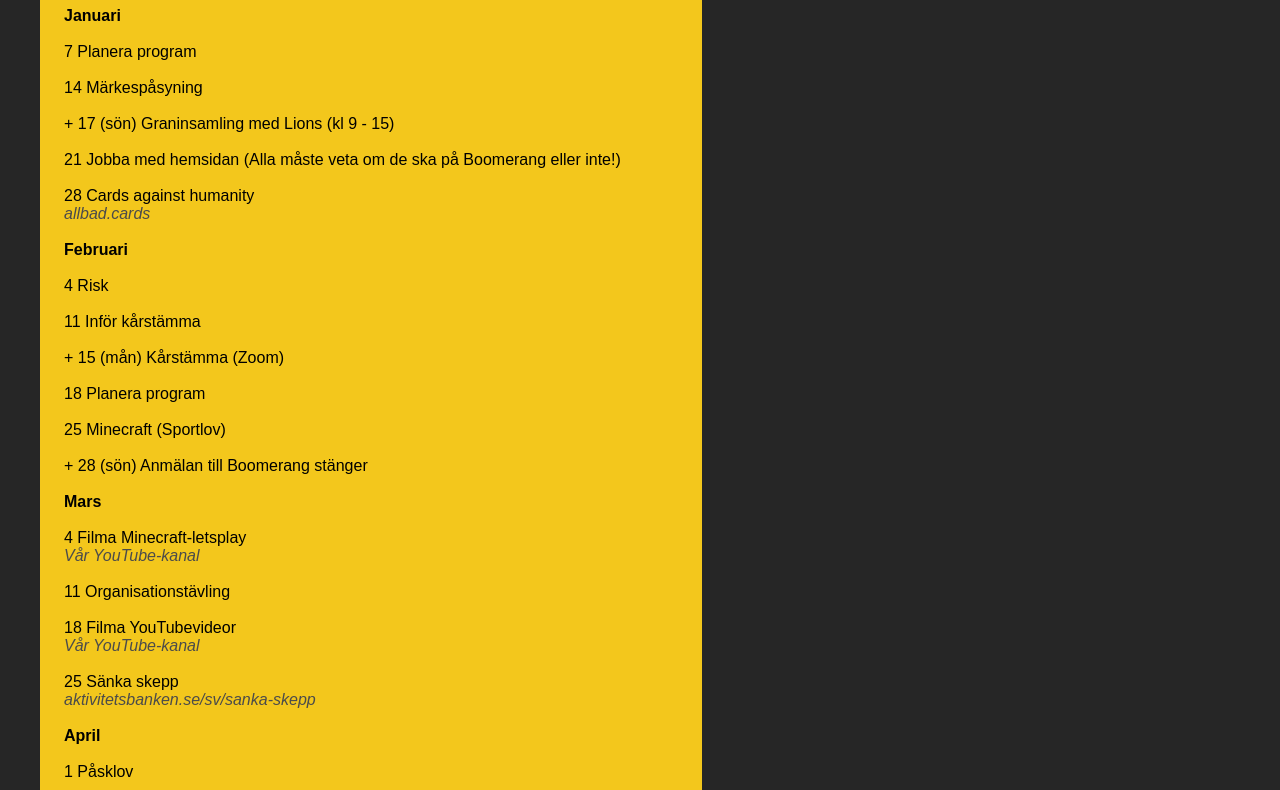
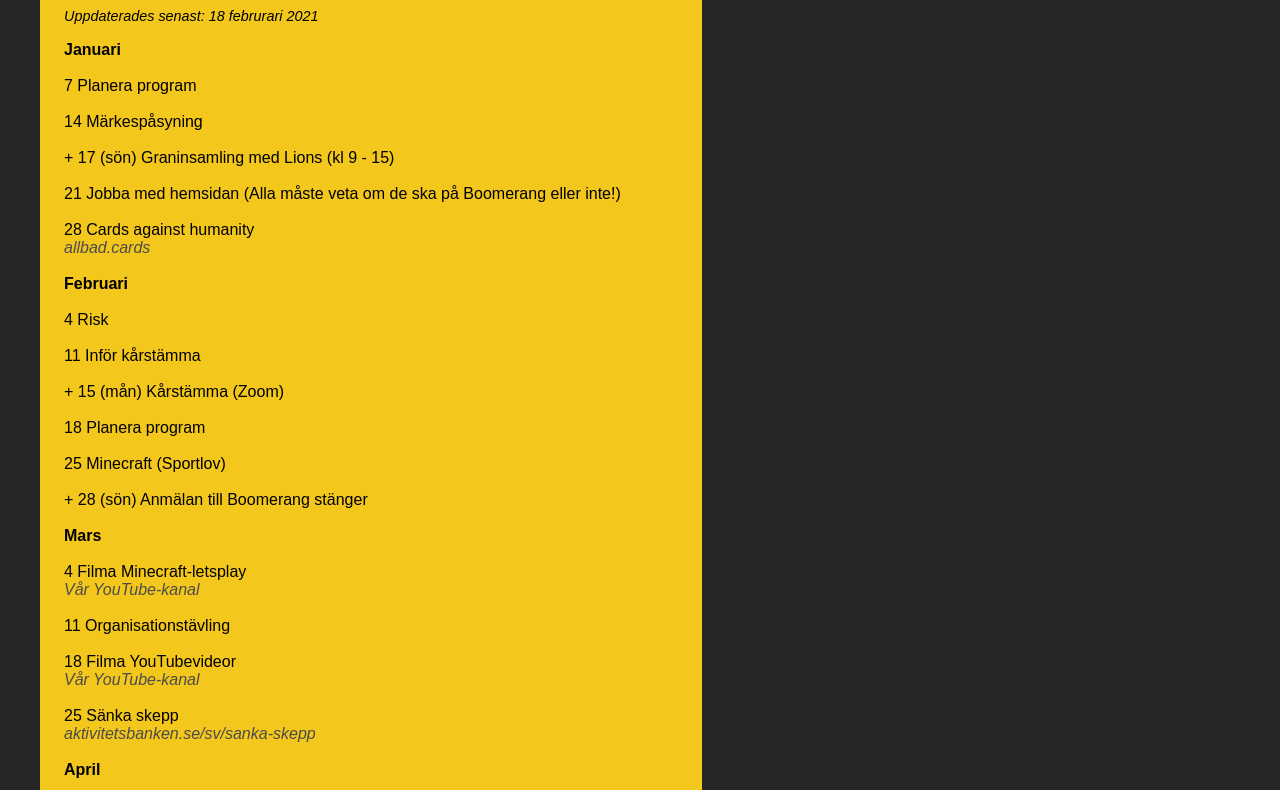
Before and after one commit to VaroTrukkia/VaroTrukkia.github.io, a plain HTML site: page program.html in a window 1280 px wide. Shown: the part 283-1073 px from the top of the page. Drawn offline with Linux system fonts and the light colour scheme; no server answers.

Commit message:
uppdaterades senast på program

```diff
--- a/program.html
+++ b/program.html
@@ -129,6 +129,7 @@
 
     <div class="program">
       <h1>Program (VT-2021)</h1>
+      <i class="uppdateradSenast">Uppdaterades senast: 18 februrari 2021</i>
       <p>
         <b>Januari</b>
         <br /><br />
--- a/style.CSS
+++ b/style.CSS
@@ -589,3 +589,7 @@ a:active {
     width: 38.7px;
   }
 }
+
+.uppdateradSenast{
+  font-size: 90%;
+}
```
